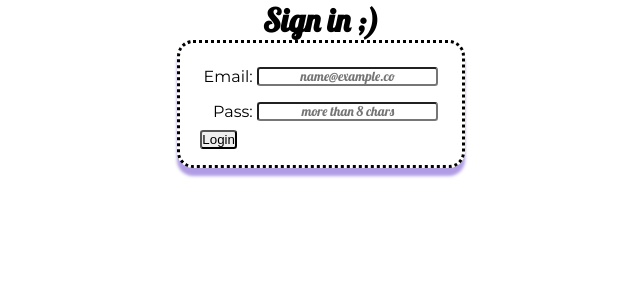
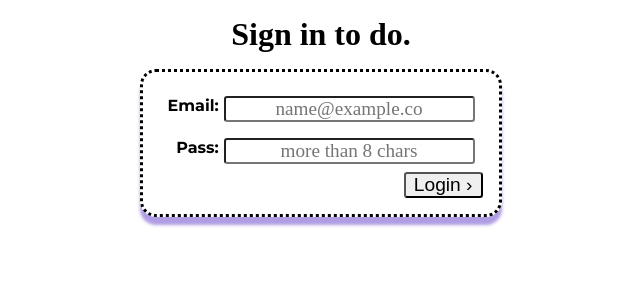
Before and after one commit to josepplloo/react_todo_app, a React app: page /login in a window 1280 px wide. Shown: the top 300 px of the page, without its empty margins (319-959 px from the left). Built offline with nearby package versions, Linux system fonts and the light colour scheme.

Commit message:
finishing the  in styles.

```diff
--- a/src/components/Login.js
+++ b/src/components/Login.js
@@ -26,7 +26,7 @@
   render() {
     return (
       <Fragment>
-        <h1 className="login-title">Sign in ;)</h1>
+        <h1 className="login-title">Sign in to do.</h1>
         <form onSubmit={(event) => this.handleSubmit(event)} className="login-container">
           <div>
             <label htmlFor="email">Email: </label>
@@ -36,7 +36,7 @@
             <label htmlFor="password">Pass: </label>
             <input id="password"  type="password" placeholder="more than 8 chars" required/>
           </div>
-          <input id="submit" type="submit" value="Login" />
+          <input id="submit" type="submit" value="Login ›" />
         </form>
       </Fragment>
     );
--- a/src/components/ToDo.js
+++ b/src/components/ToDo.js
@@ -57,7 +57,7 @@
 
 const TodoList = ({ todos , onTodoClick }) => {
   return (
-    <ul>
+    <ul className="todo-list">
     {todos.map(todo =>
       <Todo
         key={todo.id}
@@ -97,7 +97,7 @@
       );
 
     return (
-      <div className="ToDo">
+      <div className="app-container">
         <section>
           <input type="text"
             placeholder="What's need to be done?"
--- a/src/index.scss
+++ b/src/index.scss
@@ -3,31 +3,35 @@
 @import './scss/fonts';
 
 * {
+  box-sizing: border-box;
   margin: 0;
   padding: 0;
-  box-sizing: border-box;
 }
 
 body {
   font-family: 'Lobster', cursive;
 	font-size: 16px;
-  font-weight: 400;
+  font-weight: bolder;
+}
+
+.login-title {
+  margin: 1rem;
 }
 
 #App {
   @include flexbox;
+
+  align-items: center;
   flex-direction: column;
-  align-items: center;
+}
 
-
+#submit {
+  cursor: pointer;
+  padding: 0 0.5rem;
 }
 
 .login-container {
-  border: dotted ;
-  border-radius: 1rem;
-  box-shadow: 0rem 0.5rem 0.2rem $violet-color;
-  font-family: 'Montserrat', sans-serif;
-  padding: 1rem;
+  @include appContainer;
 
   & div {
     @include flexbox;
@@ -36,24 +40,51 @@
   }
 
   & input {
-    margin-left: 0.3rem;
-    border-radius: 0.2rem;
+    @include inputText;
+  }
+}
 
-    &::placeholder {
-      text-align: center;
-      font-family: 'Lobster', cursive;
-    }
+.app-container {
+  @include appContainer;
+  font-family: 'Lobster', cursive;
+  min-width: 17rem;
 
+  & input {
+    @include inputText;
   }
+}
+
+.todo-list {
+  @include flexbox;
+
+  align-content: flex-start;
+  flex-direction: column;
+  flex-wrap: wrap;
+  max-width: 17rem;
+
+  font-size: 1.2rem;
+  font-weight: 400;
+  list-style-type: none;
+  text-decoration-line: none;
+
+  font-family: 'Montserrat', sans-serif;
+
 }
 
 .todo{
   color: $green-color;
-  text-decoration-line: none;
   cursor: pointer;
+  margin: 0.5rem 0;
+
+
+  &::before {
+    content: "\200B"; /* add zero-width space */
+  }
+
   &--completed {
     color: $violet-color;
     cursor: pointer;
     text-decoration-line: line-through
   }
+
 }
--- a/src/scss/_fonts.scss
+++ b/src/scss/_fonts.scss
@@ -1 +1 @@
-@import url('https://fonts.googleapis.com/css?family=Lobster|Montserrat:300,400,700&display=swap');
+@import url('https://fonts.googleapis.com/css?family=Lobster+Two|Montserrat:300,400,700&display=swap');
--- a/src/scss/_mixins.scss
+++ b/src/scss/_mixins.scss
@@ -6,6 +6,28 @@
   display: flex;
 }
 
+@mixin inputText {
+  margin-left: 0.3rem;
+    border-radius: 0.2rem;
+    text-align: center;
+    font-size: 1.2rem;
+
+    &::placeholder {
+      text-align: center;
+      font-family: 'Lobster', cursive;
+    }
+}
+@mixin appContainer {
+  @include flexbox;
+
+  align-items: flex-end;
+  border: dotted ;
+  border-radius: 1rem;
+  box-shadow: 0rem 0.5rem 0.2rem $violet-color;
+  font-family: 'Montserrat', sans-serif;
+  flex-direction: column;
+  padding: 1rem;
+}
 @mixin transition($transition...) {
   -moz-transition:    $transition;
   -o-transition:      $transition;
```
